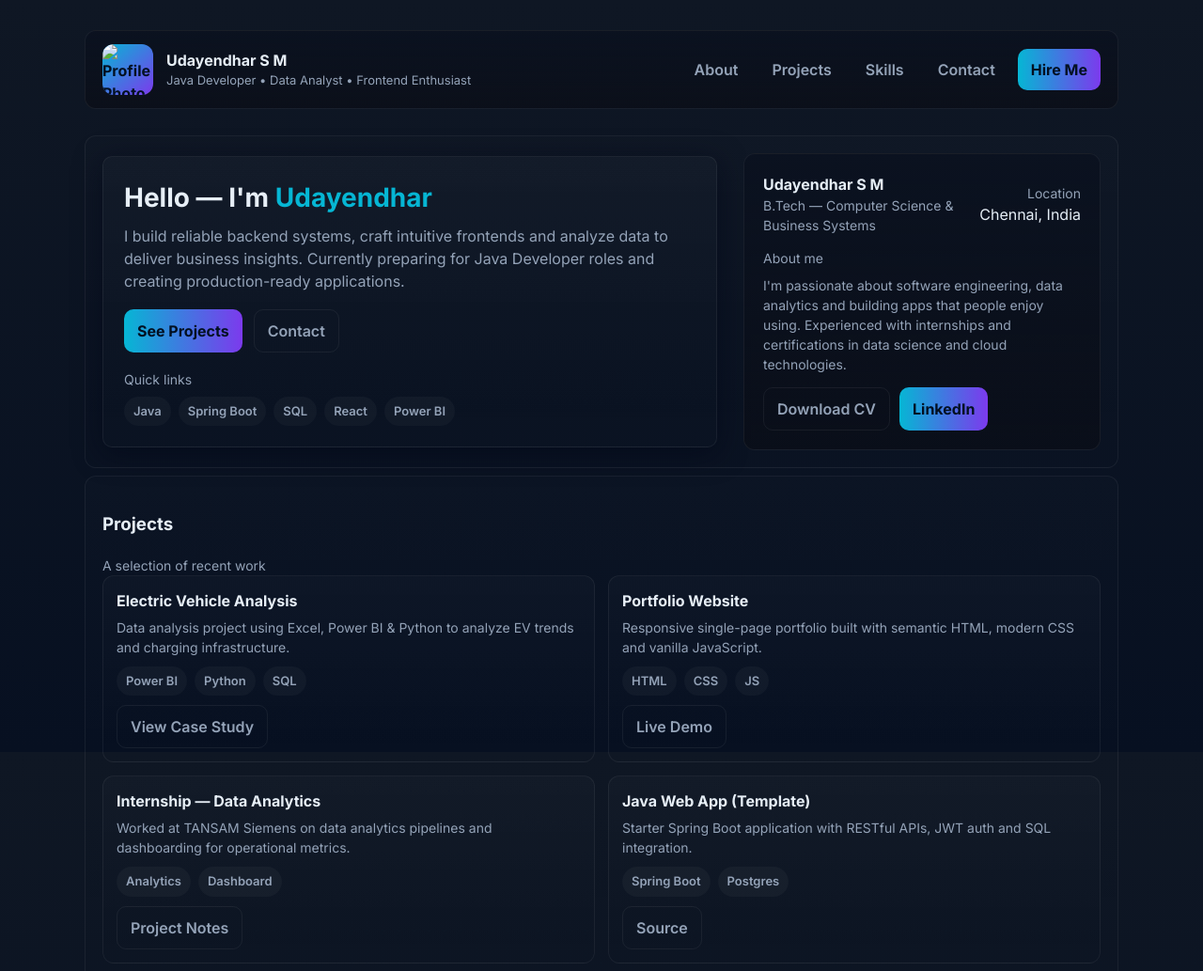
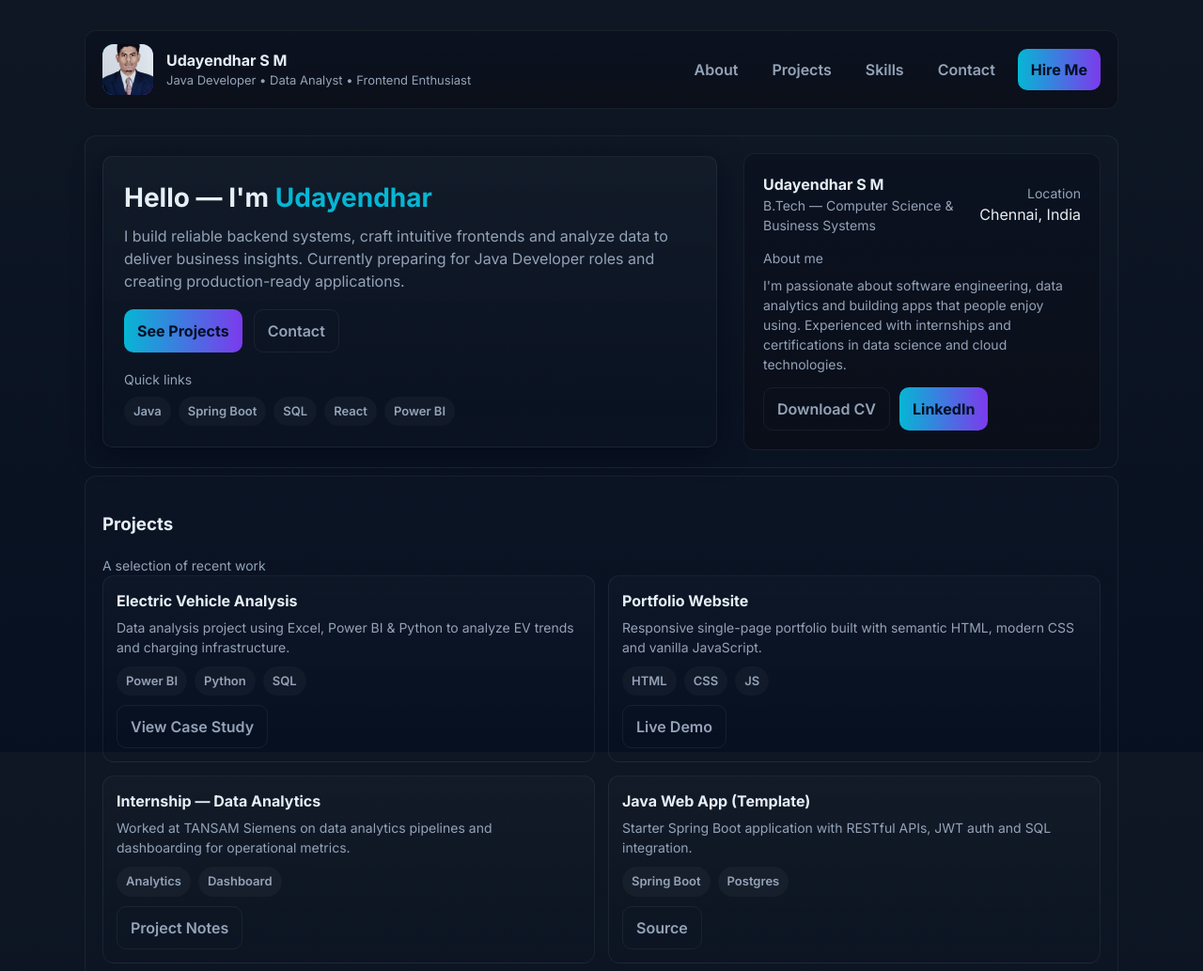
Before and after one commit to UDAYENDHAR/PORTFOLIO, a plain HTML site: page index.html in a window 1280 px wide. Shown: the top 1033 px of the page at 94% size. Drawn offline with Linux system fonts and the light colour scheme; the site is published under a folder, as on GitHub Pages, so addresses that start at the root find nothing.

Commit message:
Update image source path in index.html

```diff
--- a/index.html
+++ b/index.html
@@ -126,7 +126,7 @@
   <div class="container">
     <header>
       <div class="brand">
-        <img class="avatar" src="/Image-1.jpg" alt="Profile Photo" style="object-fit:cover;" />
+        <img class="avatar" src="PORTFOLIO/Image-1.jpg" alt="Profile Photo" style="object-fit:cover;" />
         <div>
           <div style="font-weight:700">Udayendhar S M</div>
           <div class="muted" style="font-size:13px">Java Developer • Data Analyst • Frontend Enthusiast</div>
```
